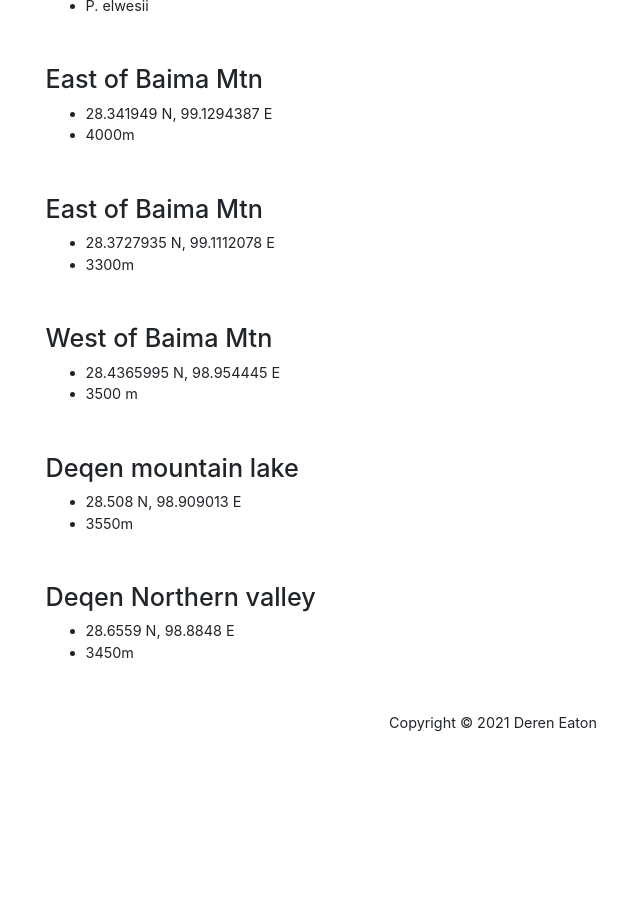
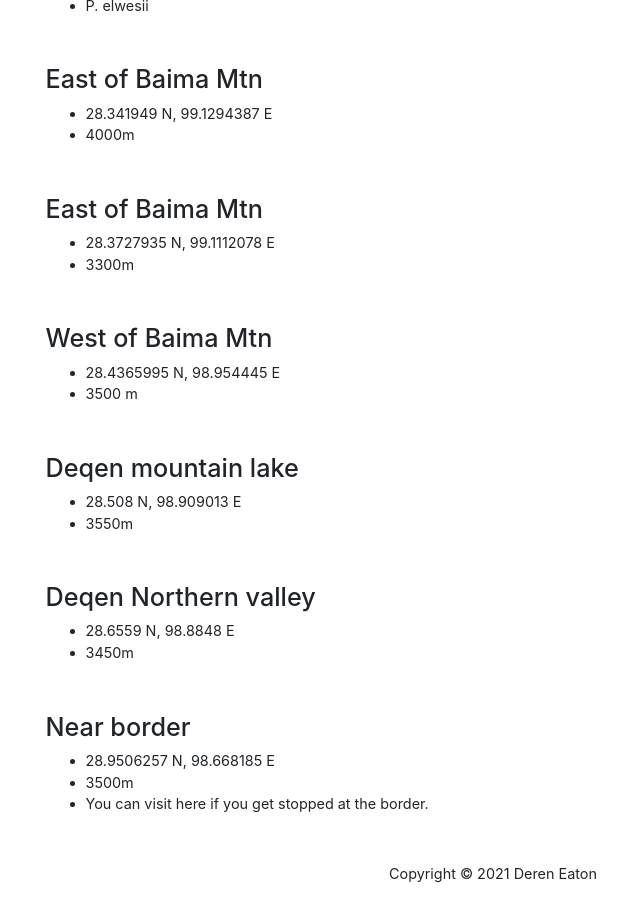
Before and after one commit to eaton-lab/fieldnotes-2021, a Jekyll site: the page built from docs/pages/trip-2-2.md, in a window 1280 px wide and 900 px high, scrolled down 1502 px. Shown: the whole window, without its empty margins (147-787 px from the left). Built offline with Jekyll 4.4.1, drawn with Linux system fonts in a browser that asks for light colours; nearby versions of some CDN libraries; a script that is not in the unit is left out; before the commit the page ends 2251 px from its top, so only the background shows below that.

Commit message:
day2 update

```diff
--- a/docs/pages/trip-2-2.md
+++ b/docs/pages/trip-2-2.md
@@ -65,3 +65,8 @@ collected species, collect silica, and do morphometrics if you have time.
 <h3 class="mt-5"> Deqen Northern valley</h3>
 - 28.6559 N, 98.8848 E
 - 3450m
+
+<h3 class="mt-5"> Near border</h3>
+- 28.9506257 N, 98.668185 E
+- 3500m
+- You can visit here if you get stopped at the border.
```
Also changed, not shown: 1 other file.
